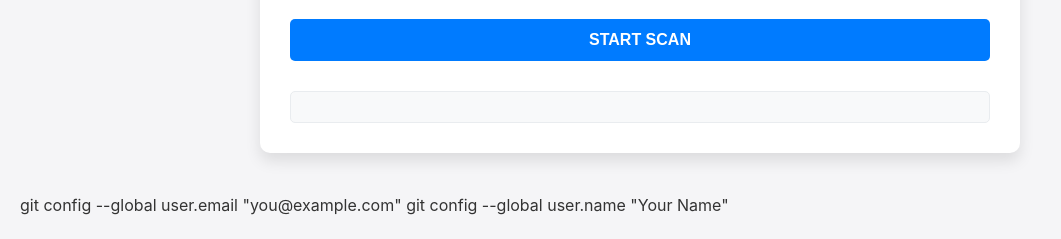
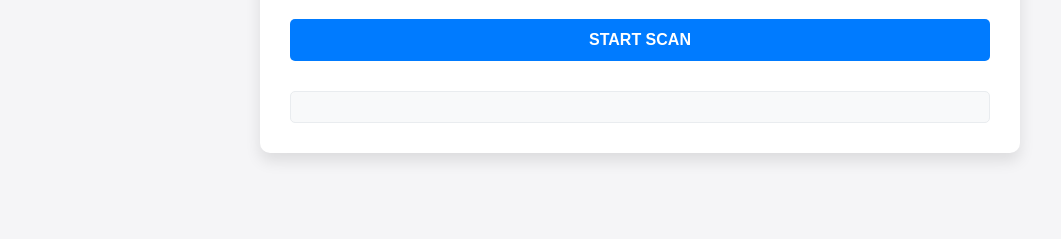
Before and after one commit to skerdivelo/nmap, a Flask app: page / in a window 1280 px wide. Shown: the part 629-868 px from the top of the page, without its empty margins (0-1061 px from the left). After the commit the page ends 790 px from the top, so only its background shows below. Run offline with Flask 3, Linux system fonts and the light colour scheme.

Commit message:
Rimosso codice inutile

```diff
--- a/nmpa-js/templates/index.html
+++ b/nmpa-js/templates/index.html
@@ -74,7 +74,3 @@
         <script src="/static/js/script.js"></script>
     </body>
 </html>
-
-
-git config --global user.email "you@example.com"
-git config --global user.name "Your Name"
```
